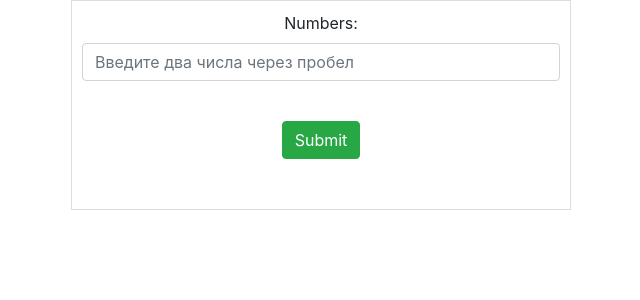
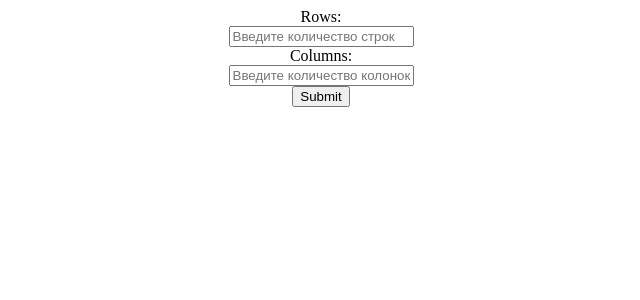
Before and after one commit to enryadinskaya/webapp-flask, a Flask app: page / in a window 1280 px wide. Shown: the top 300 px of the page, without its empty margins (319-959 px from the left). Run offline with Flask 2, Linux system fonts and the light colour scheme; some libraries are stand-ins or nearby versions.

Commit message:
Интерактивное взаимодействие 1

```diff
--- a/02-1-basic-io-display/app.py
+++ b/02-1-basic-io-display/app.py
@@ -7,50 +7,20 @@ app.secret_key = 'some_secret'
 
 
 class ReusableForm(Form):
-    numbers = TextField('Name:', validators=[validators.required()])
+    rows = TextField('Name:', validators=[validators.required()])
+    columns = TextField('Name:', validators=[validators.required()])
 
 
-def massiv(numbers):
+def massiv(line, column):
     newmassiv = list()
-    line = int(numbers[0])
-    column = int(numbers[1])
-    mas = [[0]*column for i in range(line)]
 
-    i, j = 0, 0
-    for k in range(1, ((line*column)+1)):
-        mas[i][j] = k
-        if k == line*column:
-            break
+    x,y,dx,dy, mas = 0,0,0,1, [[0]*column for i in range(line)]
+    for i in range(column*line):
+        mas[x][y]=str(i+1)
+        if x+dx>=line or x+dx<0 or y+dy>=column or y+dy<0 or mas[x+dx][y+dy]:
+            dx,dy = dy,-dx
+        x,y = x+dx, y+dy
 
-        if line < column:
-            if i <= j+1 and i+j < column-1:
-                j += 1
-            elif i < j-1 and i+j >= column-1:
-                i += 1
-            elif i >= j-1 and i+j >= column-1:
-                j -= 1
-            elif i > j+1 and i+j < column-1:
-                i -= 1
-
-        elif line == column:
-            if i <= j+1 and i+j < column-1:
-                j += 1
-            elif i < j and i+j >= column-1:
-                i += 1
-            elif i >= j and i+j > column-1:
-                j -= 1
-            elif i > j+1 and i+j <= column-1:
-                i -= 1
-
-        elif line > column:
-            if i <= j+1 and i+j < column-1:
-                j += 1
-            elif i < j+1 and i+j >= column-1:
-                i += 1
-            elif i >= j+1 and i+j > column:
-                j -= 1
-            elif i > j+1 and i+j <= column:
-                i -= 1
     for i in range(line):
         newline = ''
         for j in range(column):
@@ -65,10 +35,13 @@ def mainPage():
     form = ReusableForm(request.form)
 
     if request.method == 'POST':
-        numbers = request.form['numbers'].strip().split()
+        rows = request.form['rows'].strip()
+        columns = request.form['columns'].strip()
 
     if form.validate():
-        mas = massiv(numbers)
+        row = int(rows)
+        column = int(columns)
+        mas = massiv(row, column)
         return render_template('index.html', form=form, mas=mas)
 
     else:
--- a/02-1-basic-io-display/templates/index.html
+++ b/02-1-basic-io-display/templates/index.html
@@ -3,17 +3,8 @@
 <head>
     <meta charset="UTF-8">
     <title>AWESOME APP</title>
-    <link rel="stylesheet" href="https://maxcdn.bootstrapcdn.com/bootstrap/4.3.1/css/bootstrap.min.css">
+
     <meta name="viewport" content="width=device-width, initial-scale=1.0">
-    <style>
-        .container{
-       width: 500px;
-       margin: auto;
-       background-color: white;
-       border: 1px solid #ddd;
-       padding: 10px;
-       }
-    </style>
 </head>
 <body>
 
@@ -23,8 +14,11 @@
 
         <div class="form-group" align="center">
 
-            <label for="numbers">Numbers:</label><br>
-            <input type="text" class="form-control" id="numbers" name="numbers" placeholder="Введите два числа через пробел"><br>
+            <label for="rows">Rows:</label><br>
+            <input type="text" class="form-control" id="rows" name="rows" placeholder="Введите количество строк"><br>
+
+            <label for="columns">Columns:</label><br>
+            <input type="text" class="form-control" id="columns" name="columns" placeholder="Введите количество колонок"><br>
 
         </div>
         <div align="center">
@@ -38,6 +32,7 @@
         <pre>{{string}}</pre>
     {% endfor %}
 
+
 </div>
 
 </body>
```
